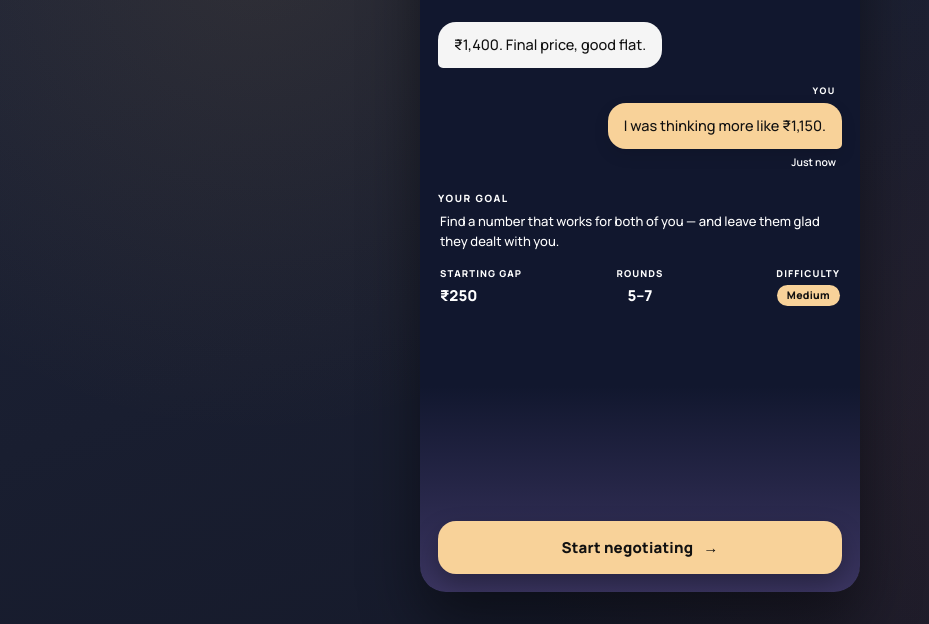
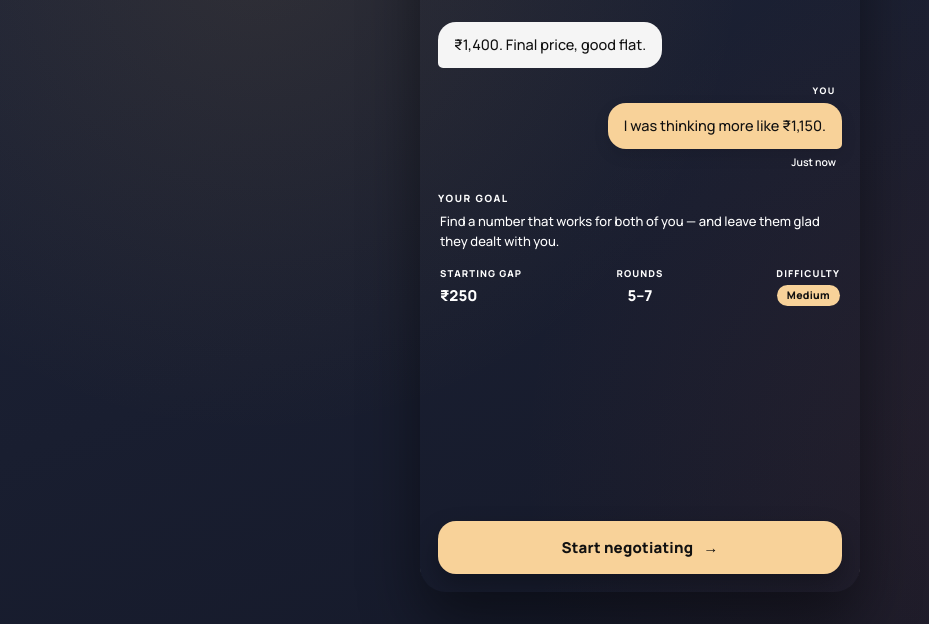
Before and after one commit to ra5922/MOL-BHAV, a plain HTML site: page briefing.html in a window 1280 px wide. Shown: the part 176-800 px from the top of the page, without its empty margins (0-929 px from the left). Drawn offline with Linux system fonts and the light colour scheme; a web font is replaced by a local one.

Commit message:
changes made

```diff
--- a/briefing.html
+++ b/briefing.html
@@ -106,7 +106,9 @@
     overflow-y:auto;
     overflow-x:hidden;
     scrollbar-width:none;
-    background:linear-gradient(180deg, var(--home-1) 0%, var(--home-1) 72%, var(--home-2) 100%);
+    #screen-briefing{
+  background:linear-gradient(180deg, var(--home-1) 0%, var(--home-1) 65%, var(--purple) 100%);
+}
   }
   #screen-briefing::-webkit-scrollbar{ width:0; height:0; }
 
```
